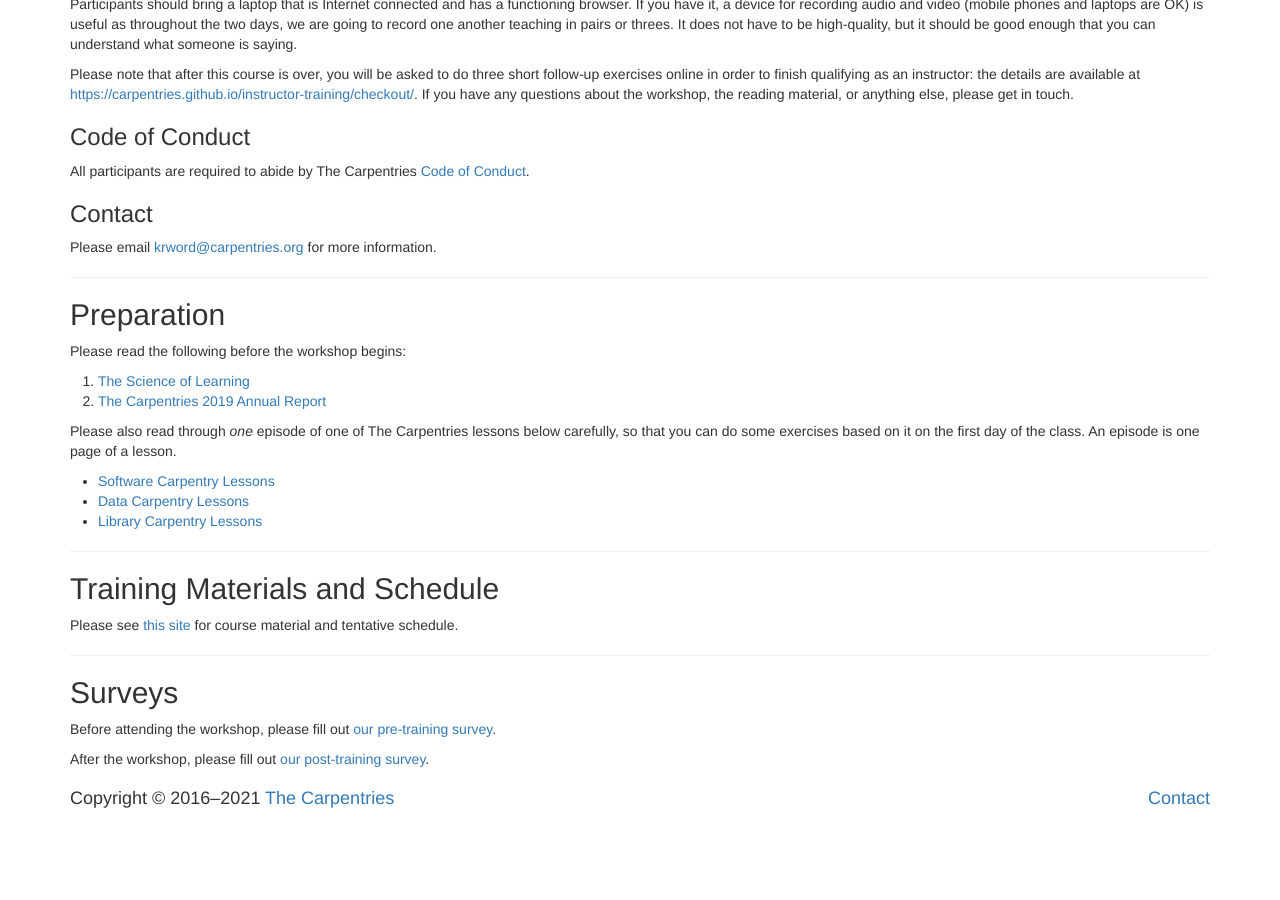
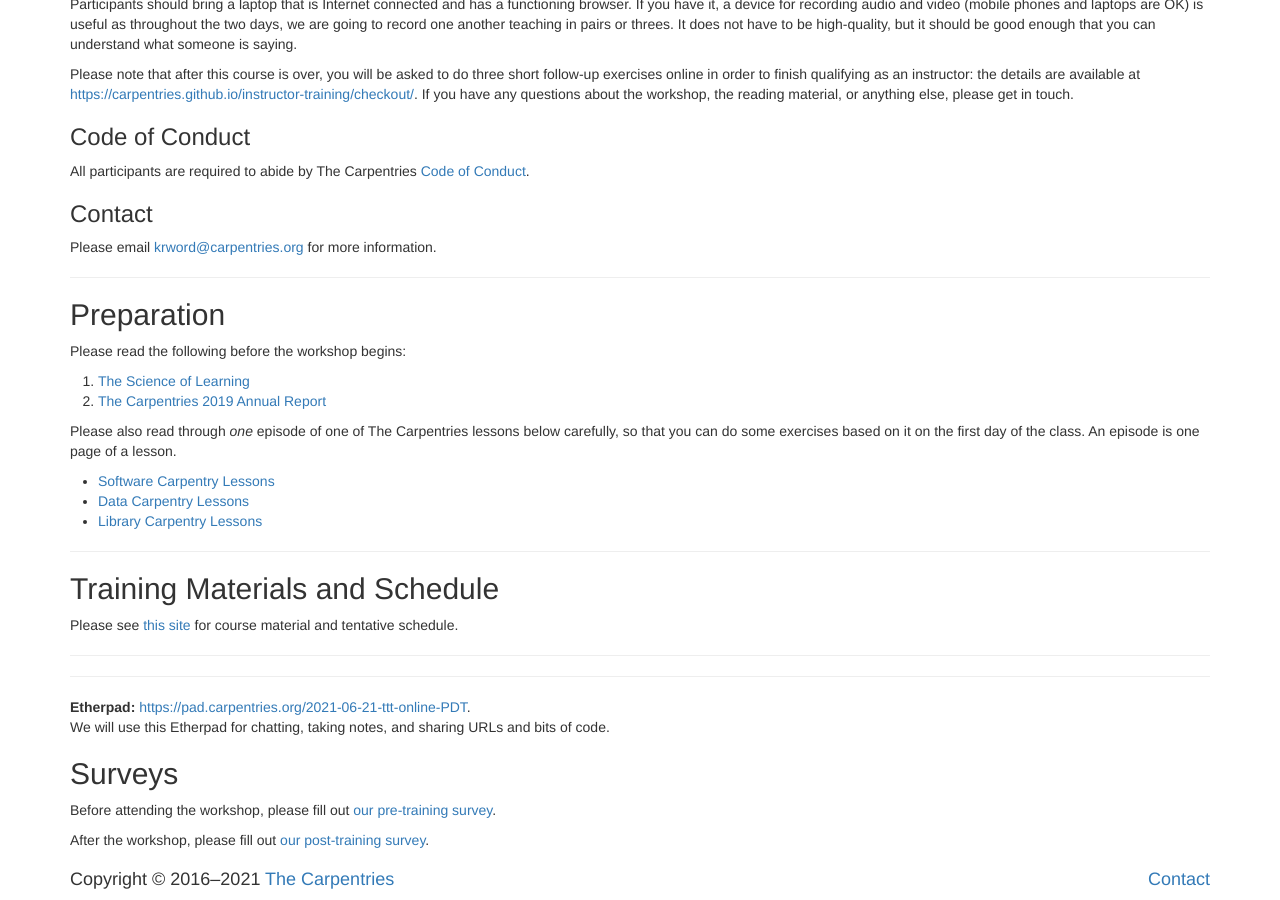
Before and after one commit to karenword/2021-06-21-ttt-online-PDT, a Jekyll site: the page built from index.md, in a window 1280 px wide and 900 px high, scrolled down 1047 px. Built offline with Jekyll 4.4.1, drawn with Linux system fonts in a browser that asks for light colours; before the commit the page ends 1866 px from its top, so only the background shows below that; part of the change alters nothing that is shown.

Commit message:
Add ether-as

```diff
--- a/index.md
+++ b/index.md
@@ -10,7 +10,7 @@ enddate: 2021-06-24        # machine-readable end date for the workshop in YYYY-
 instructor: ["Ariel Deardorff", "Karen Word"] # boxed, comma-separated list of instructors' names as strings, like ["Kay McNulty", "Betty Jennings", "Betty Snyder"]
 helper: [""]     # boxed, comma-separated list of helpers' names, like ["Marlyn Wescoff", "Fran Bilas", "Ruth Lichterman"]
 contact: ["krword@carpentries.org"]    # boxed, comma-separated list of contact email addresses for the host, lead instructor, or whoever else is handling questions, like ["marlyn.wescoff@example.org", "fran.bilas@example.org", "ruth.lichterman@example.org"]
-etherpad:             # optional: URL for the workshop Etherpad if there is one
+etherpad: https://pad.carpentries.org/2021-06-21-ttt-online-PDT           # optional: URL for the workshop Etherpad if there is one
 eventbrite:           # optional: alphanumeric key for Eventbrite registration, e.g., "1234567890AB" (if Eventbrite is being used)
 locations:
   - venue: "Online"
```
